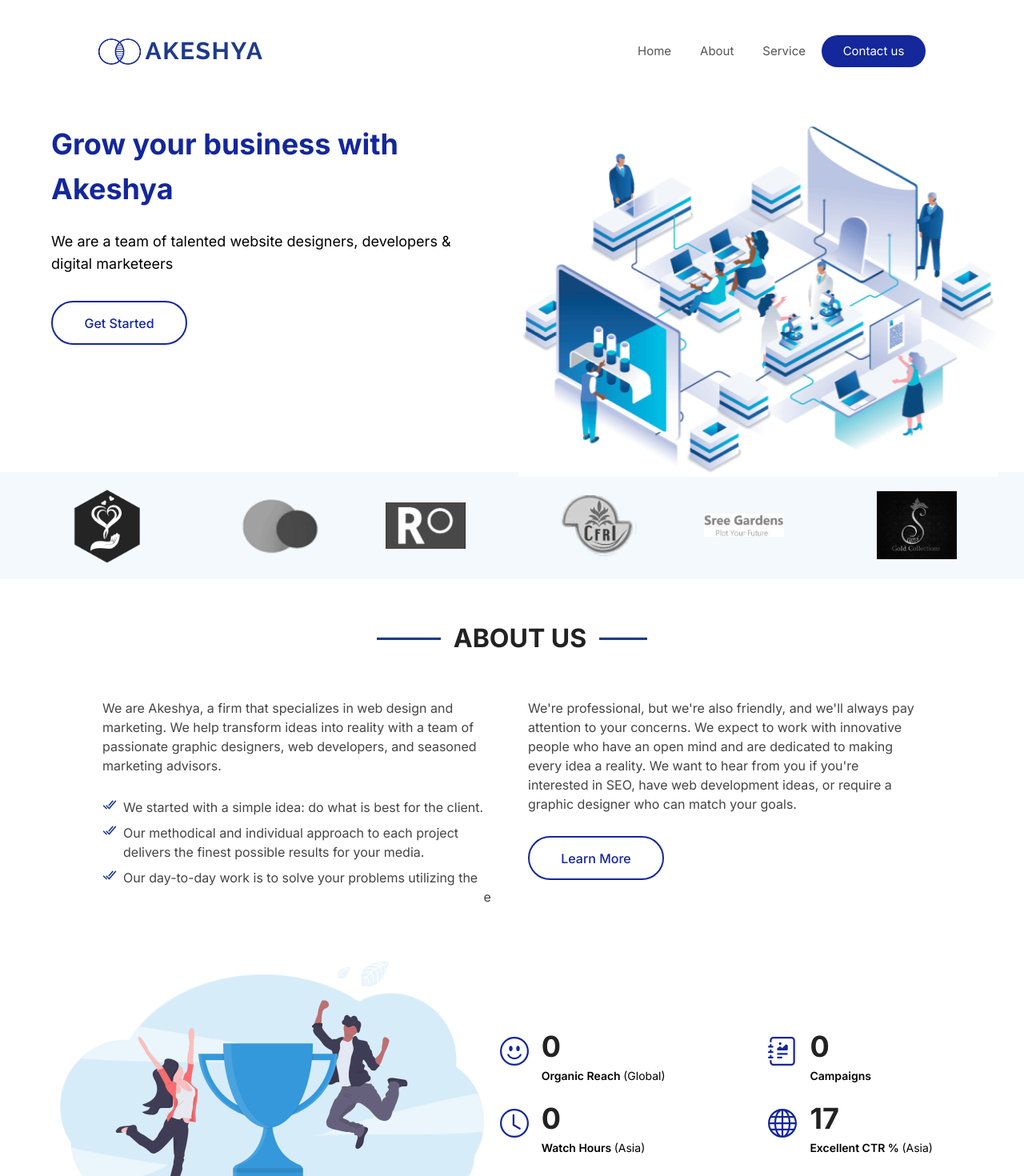
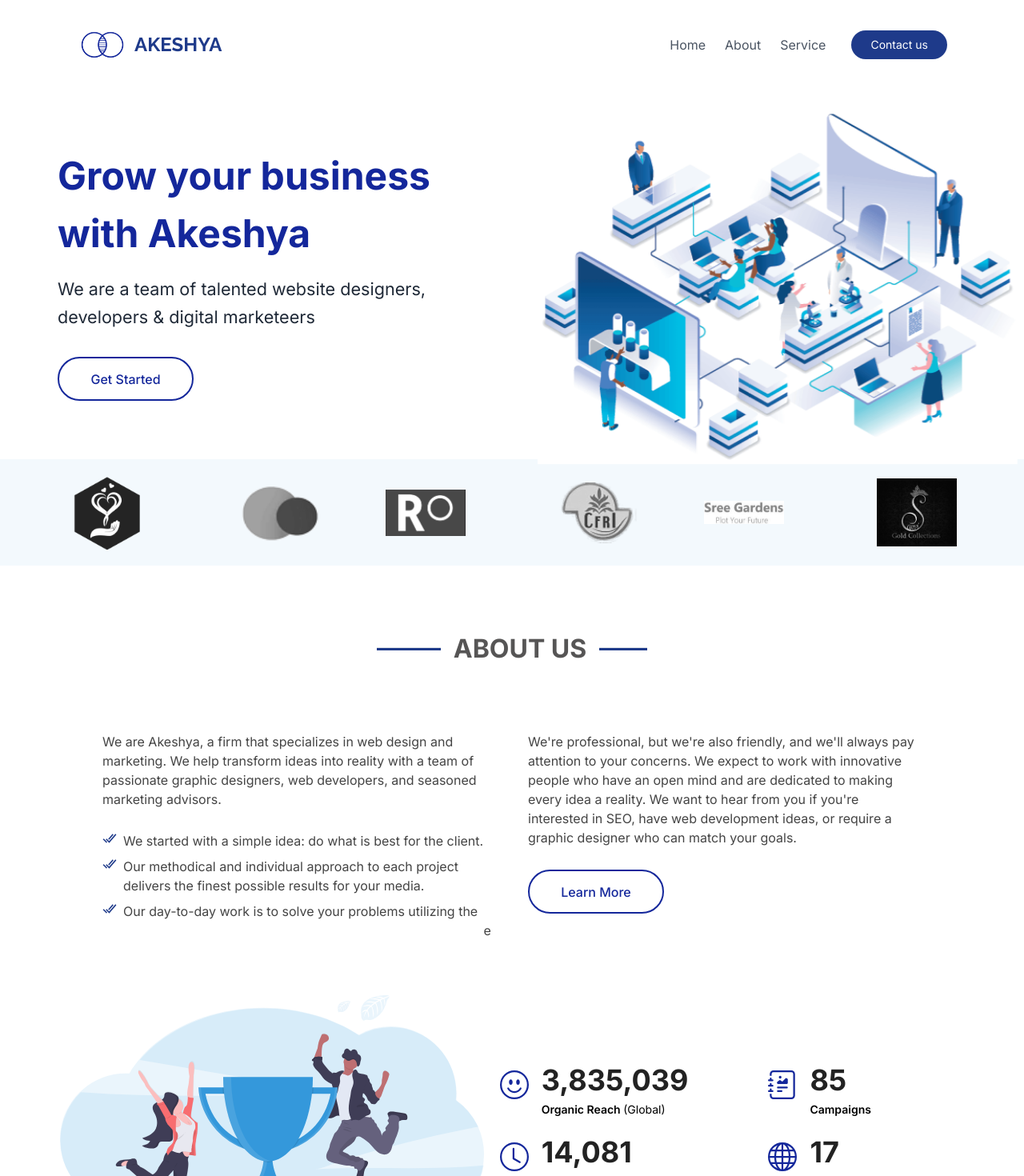
Before and after one commit to Jinshidjinu/Akeshya_Website, a Next.js app: page / in a window 1280 px wide. Shown: the top 1470 px of the page at 80% size. Built offline with nearby package versions, Linux system fonts and the light colour scheme.

Commit message:
Homepage responsive fully completed

```diff
--- a/app/Components/Home/About/About.tsx
+++ b/app/Components/Home/About/About.tsx
@@ -1,12 +1,8 @@
-"use client";
 import React from "react";
 import Headings from "../../Shared/Headings";
 import Image from "next/image";
 import { IoCheckmarkDoneSharp } from "react-icons/io5";
-import { BsEmojiSmile } from "react-icons/bs";
-import { BsJournalRichtext } from "react-icons/bs";
-import { BsGlobe } from "react-icons/bs";
-import { BsClock } from "react-icons/bs";
+import { BsEmojiSmile, BsJournalRichtext, BsGlobe, BsClock } from "react-icons/bs";
 import Button from "../../Shared/Button";
 import CountUp from "react-countup";
 
@@ -14,14 +10,11 @@ const About = () => {
   return (
     <div>
       <Headings content="ABOUT US" />
-      <div className="bg-white w-full h-auto flex justify-center items-center py-10 md:py-0" >
+      <div className="bg-white w-full h-auto flex justify-center items-center py-10 md:py-0">
         <div className="w-[90%] md:w-[80%] h-auto md:h-[240px] bg-white flex flex-col md:flex-row">
           <div data-aos="fade-up" className="w-full md:w-[64%] h-full bg-white flex flex-col gap-7 text-[#444444] text-md p-5 md:p-0">
             <p>
-              We are Akeshya, a firm that specializes in web design and
-              marketing. We help transform ideas into reality with a team of
-              passionate graphic designers, web developers, and seasoned
-              marketing advisors.
+              We are Akeshya, a firm that specializes in web design and marketing. We help transform ideas into reality with a team of passionate graphic designers, web developers, and seasoned marketing advisors.
             </p>
             <ul className="flex flex-col gap-2">
               <li className="list-item">
@@ -34,27 +27,19 @@ const About = () => {
                 <span>
                   <IoCheckmarkDoneSharp className="text-blue-900 text-lg" />
                 </span>{" "}
-                Our methodical and individual approach to each project delivers
-                the finest possible results for your media.
+                Our methodical and individual approach to each project delivers the finest possible results for your media.
               </li>
               <li className="list-item">
                 <span>
                   <IoCheckmarkDoneSharp className="text-blue-900 text-lg" />
                 </span>{" "}
-                Our day-to-day work is to solve your problems utilizing the most
-                up-to-date, practical adaptive technology, and we have a lot of
-                fun doing it.
+                Our day-to-day work is to solve your problems utilizing the most up-to-date, practical adaptive technology, and we have a lot of fun doing it.
               </li>
             </ul>
           </div>
           <div data-aos="fade-up" className="w-full md:w-[64%] bg-white h-full flex flex-col text-[#444444] gap-7 p-5 md:p-0 md:ml-10">
             <p>
-              We&apos;re professional, but we&apos;re also friendly, and
-              we&apos;ll always pay attention to your concerns. We expect to
-              work with innovative people who have an open mind and are
-              dedicated to making every idea a reality. We want to hear from you
-              if you&apos;re interested in SEO, have web development ideas, or
-              require a graphic designer who can match your goals.
+              We&apos;re professional, but we&apos;re also friendly, and we&apos;ll always pay attention to your concerns. We expect to work with innovative people who have an open mind and are dedicated to making every idea a reality. We want to hear from you if you&apos;re interested in SEO, have web development ideas, or require a graphic designer who can match your goals.
             </p>
             <Button content="Learn More" />
           </div>
@@ -76,15 +61,9 @@ const About = () => {
             <div className="flex items-center space-x-4">
               <BsEmojiSmile className="imougi-style" />
               <div className="flex flex-col">
-                <CountUp start={0} end={3835039} duration={3.75} decimals={0}>
-                  {({ countUpRef, start }) => (
-                    <span
-                      className="numbers-align"
-                      ref={countUpRef}
-                      onClick={start}
-                    ></span>
-                  )}
-                </CountUp>
+                <span className="numbers-align">
+                  <CountUp start={0} end={3835039} duration={3.75}  decimals={0} />
+                </span>
                 <p className="text-sm font-semibold">
                   Organic Reach <span className="font-normal">(Global)</span>
                 </p>
@@ -94,23 +73,9 @@ const About = () => {
             <div className="flex items-center space-x-4">
               <BsJournalRichtext className="imougi-style" />
               <div className="flex flex-col">
-                <CountUp
-                  start={0}
-                  delay={2.75}
-                  end={85}
-                  duration={0.75}
-                  decimals={0}
-                >
-                  {({ countUpRef, start }) => (
-                    <span
-                      ref={countUpRef}
-                      onClick={start}
-                      className="numbers-align"
-                    >
-                      85
-                    </span>
-                  )}
-                </CountUp>
+                <span className="numbers-align">
+                  <CountUp start={0} delay={2.75} end={85} duration={0.75}  decimals={0} />
+                </span>
                 <p className="text-sm font-semibold">Campaigns</p>
               </div>
             </div>
@@ -118,25 +83,9 @@ const About = () => {
             <div className="flex items-center space-x-4">
               <BsClock className="imougi-style" />
               <div className="flex flex-col">
-                <CountUp
-                    start={0}
-                    delay={1.75}
-                    end={14081}
-                    duration={0.75}
-                    decimals={0}
-                >
-                   {({ countUpRef, start }) => (
-                    <span
-                      ref={countUpRef}
-                      onClick={start}
-                      className="numbers-align"
-                >14081
+                <span className="numbers-align">
+                  <CountUp start={0} delay={1.75} end={14081} duration={0.75}  decimals={0} />
                 </span>
-
-                   )}
-
-                </CountUp>
-
                 <p className="text-sm font-semibold">
                   Watch Hours <span className="font-normal">(Asia)</span>
                 </p>
@@ -145,8 +94,10 @@ const About = () => {
 
             <div className="flex items-center space-x-4">
               <BsGlobe className="imougi-style" />
-              <div className="flex flex-col ">
-                <span className="numbers-align ">17</span>
+              <div className="flex flex-col">
+                <span className="numbers-align">
+                  <CountUp start={0} end={17} duration={0.75}  decimals={0} />
+                </span>
                 <p className="text-sm font-semibold">
                   Excellent CTR % <span className="font-normal">(Asia)</span>
                 </p>
--- a/app/Components/Home/Hero/Home.tsx
+++ b/app/Components/Home/Hero/Home.tsx
@@ -4,26 +4,20 @@ import Image from "next/image";
 
 const Home = () => {
   return (
-    <div className="w-full h-full bg-white flex md:flex-col-reverse  md:items-start items-center justify-center">
+    <div className="w-full mt-28 h-full bg-white flex md:flex-col-reverse  md:items-start items-center justify-center">
       <div className="container mx-auto flex flex-col-reverse md:flex-col-reverse xl:flex-row ">
         {/* Text content section */}
-        <div className="md:w-1/2 bg-white  p-8 flex flex-col items-center">
-          <div className="max-w-lg ">
+        <div className=" flex-1 bg-white  p-8 flex flex-col items-center">
+          <div className="flex-1 p-10">
             <h1
-              className="font-bold text-[#14279b] text-4xl mb-4"
+              className="font-bold  text-[#14279b] w-full text-[3rem] mb-4"
               data-aos="fade-up"
               data-aos-delay="200"
             >
-              Grow your business with
+              Grow your business with Akeshya
             </h1>
-            <h2
-              className="font-bold text-[#14279b] text-4xl mb-8"
-              data-aos="fade-up"
-              data-aos-delay="300"
-            >
-              Akeshya
-            </h2>
-            <p className="text-lg mb-8" data-aos="fade-up" data-aos-delay="400">
+
+            <p className="text-[1.35rem] leading-relaxed my-2 text-gray-800 mb-8" data-aos="fade-up" data-aos-delay="400">
               We are a team of talented website designers, developers & digital
               marketeers
             </p>
@@ -37,7 +31,7 @@ const Home = () => {
 
         {/* Image section */}
         <div
-          className="w-full md:w-1/2 bg-white md:p-2 flex  mt-4 md:mt-0"
+          className="flex-1 bg-white md:p-2 flex  mt-4 md:mt-0"
           data-aos="fade-left"
           data-aos-easing="ease-in-out"
         >
@@ -46,7 +40,7 @@ const Home = () => {
             alt="hero-image"
             width={600}
             height={500}
-            className="image-animation"
+            className="image-animation mx-auto"
           />
         </div>
       </div>
--- a/app/Components/Home/Navigation/Nav.tsx
+++ b/app/Components/Home/Navigation/Nav.tsx
@@ -1,37 +1,61 @@
-import React from 'react';
-import Image from 'next/image';
-import Logo from '../../../../public/Assets/images/logo.png';
-import { Bars3Icon } from '@heroicons/react/16/solid';
+import React, { useEffect, useLayoutEffect, useState } from "react";
+import Image from "next/image";
+import Logo from "../../../../public/Assets/images/logo.png";
+import { Bars3Icon } from "@heroicons/react/16/solid";
 
 interface Props {
   openNav: () => void;
 }
 
 const Nav: React.FC<Props> = ({ openNav }) => {
+  const [scroll, setIsScrolled] = useState(false);
+
+  useEffect(() => {
+    const handleScroll = () => {
+      if (window.scrollY > 50) {
+        setIsScrolled(true);
+      } else {
+        setIsScrolled(false);
+      }
+    };
+
+    window.addEventListener("scroll", handleScroll);
+
+    // Clean up the event listener on component unmount
+    return () => {
+      window.removeEventListener("scroll", handleScroll);
+    };
+  }, []);
+
   return (
-    <div>
-      <div className='w-[100%] h-[16vh] px-2 flex flex-col justify-center shadow-gray-400 bg-white' style={{ boxShadow: "0px 0px 10px 1px #eaeaea" }}>
-        <div className='flex justify-between items-center'>
-          <div className='w-[430px] h-[60px] flex items-center justify-center tracking-widest bg-white'>
-            <Image alt='logo' className='w-[65px] h-[65px] cursor-pointer' src={Logo} />
-            <span className='text-blue-900 cursor-pointer font-[700] text-[30px] leading-none font-Raleway'>AKESHYA</span>
-          </div>
+    <div
+      className={`fixed  z-50 duration-200 ease-out top-0 right-0 left-0  w-full  xl:px-24 2xl:px-32 px-4 sm:px-6 md:px-16 lg:px-20 ${
+        scroll ? "h-24" : "h-28"
+      }  flex flex-col justify-center ${
+        scroll ? "shadow-custom" : "shadow-none"
+      } bg-white `}
+    >
+      <div className="container mx-auto flex justify-between px-2 md:px-0 items-center">
+        <div className="flex items-center">
+          <Image alt="logo" className="w-16 h-16 cursor-pointer" src={Logo} />
+          <span className="text-blue-900 cursor-pointer font-bold text-2xl leading-none font-Raleway ml-2">
+            AKESHYA
+          </span>
+        </div>
 
-         <div>
-         <div className=' w-[590px] h-[65px] py-2 px-4 bg-white flex items-center justify-center'>
-            <ul className='hidden md:flex items-center justify-center cursor-pointer text-[15px] text-[#555555] gap-9'>
-              <li>Home</li>
-              <li>About</li>
-              <li>Service</li>
-            </ul>
+        <div className="hidden md:flex items-center space-x-8">
+          <ul className="flex items-center space-x-6 text-gray-600">
+            <li className="cursor-pointer">Home</li>
+            <li className="cursor-pointer">About</li>
+            <li className="cursor-pointer">Service</li>
+          </ul>
+          <button className="ml-4 px-6 py-2 bg-blue-900 text-white rounded-full text-sm">
+            Contact us
+          </button>
+        </div>
 
-            <button className='w-[130px] hidden md:block ml-5 h-[40px] bg-[#14279b] text-[#fff] rounded-full font-[400] text-[15px] '>Contact us</button>
-
-          </div>
-            <div className='pr-6' onClick={openNav}>
-              <Bars3Icon className='w-[2rem] md:hidden h-[2rem] cursor-pointer ' />
-            </div>
-         </div>
+        <div className="md:hidden" onClick={openNav}>
+          <Bars3Icon className="w-8 h-8 text-gray-800 cursor-pointer " />
         </div>
       </div>
     </div>
--- a/app/Components/Shared/Headings.tsx
+++ b/app/Components/Shared/Headings.tsx
@@ -26,33 +26,27 @@ const Headings: React.FC<HeadingsProps> = ({
     };
 
     const variants = {
-        primary: 'bg-white text-[#222222] w-full h-[150px]  text-[32px] font-bold font-family text-center text-3xl gap-6 flex items-center justify-center',
+        primary: 'bg-white text-[#222222] w-full h-auto text-[32px] font-bold text-center gap-6 flex flex-col items-center justify-center py-6',
         secondary: 'text-red-400'
     };
 
-    // Type assertion for variant
-    const variantClasses = variants[variant as 'primary' | 'secondary'];
+    const variantClasses = variants[variant];
     const sizeClasses = sizes[size] || sizes.md;
 
     return (
         <div
-            className={`${variantClasses} ${sizeClasses} ${className} flex flex-col  `}
+            className={`${variantClasses} ${sizeClasses} ${className} my-14`}
             {...props}
-
             data-aos="fade-up"
-
-
         >
             <div className='flex justify-center items-center gap-4'>
                 <hr className='h-1 w-[80px] bg-blue-900' />
-
-            {content}
+                <span className='text-[#444343e7]'>{content}</span>
                 <hr className='h-1 w-[60px] bg-blue-900' />
-
             </div>
 
             {description && (
-                <p className='text-sm text-[#444444] font-sans  uppercase-none   '>
+                <p className=' text-[#555555dd] font-medium font-sans px-10 text-[1.03rem] mt-2'>
                     {description}
                 </p>
             )}
--- a/tailwind.config.ts
+++ b/tailwind.config.ts
@@ -14,7 +14,10 @@ module.exports = {
       fontFamily:{
         Raleway:["Raleway"],
         sans:["Open Sans",'sans-serif']
-      }
+      },
+      boxShadow: {
+        'custom': '0px 0px 10px 1px #eaeaea',
+      },
     },
   },
   plugins: [],
```
Also changed, not shown: app/Components/Home/Footer/Footer.tsx (+12 -17 lines), app/Components/Home/OurProcess/Process.tsx (+11 -10 lines). Lines whose indentation alone changed are shown as unchanged.
